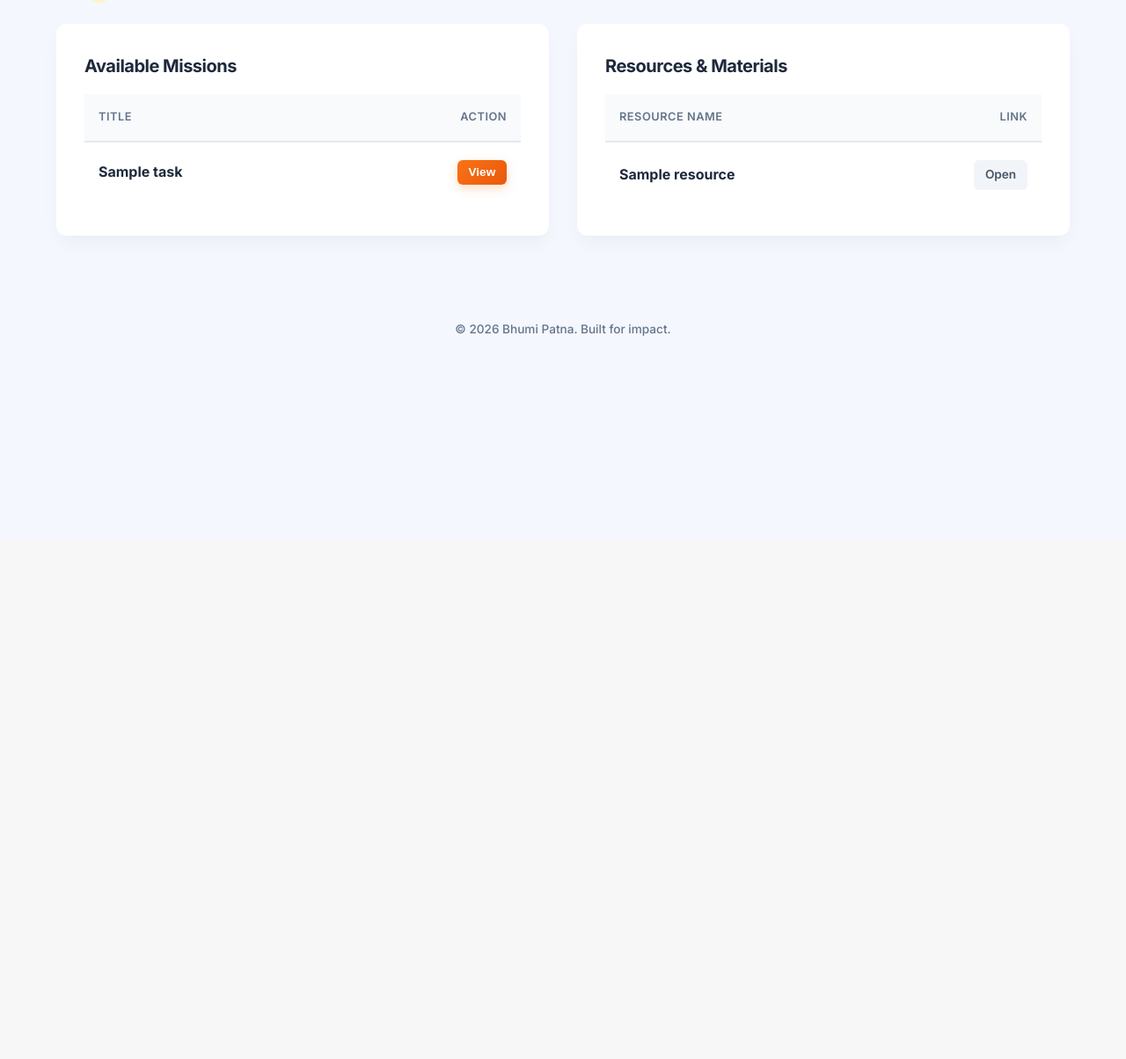
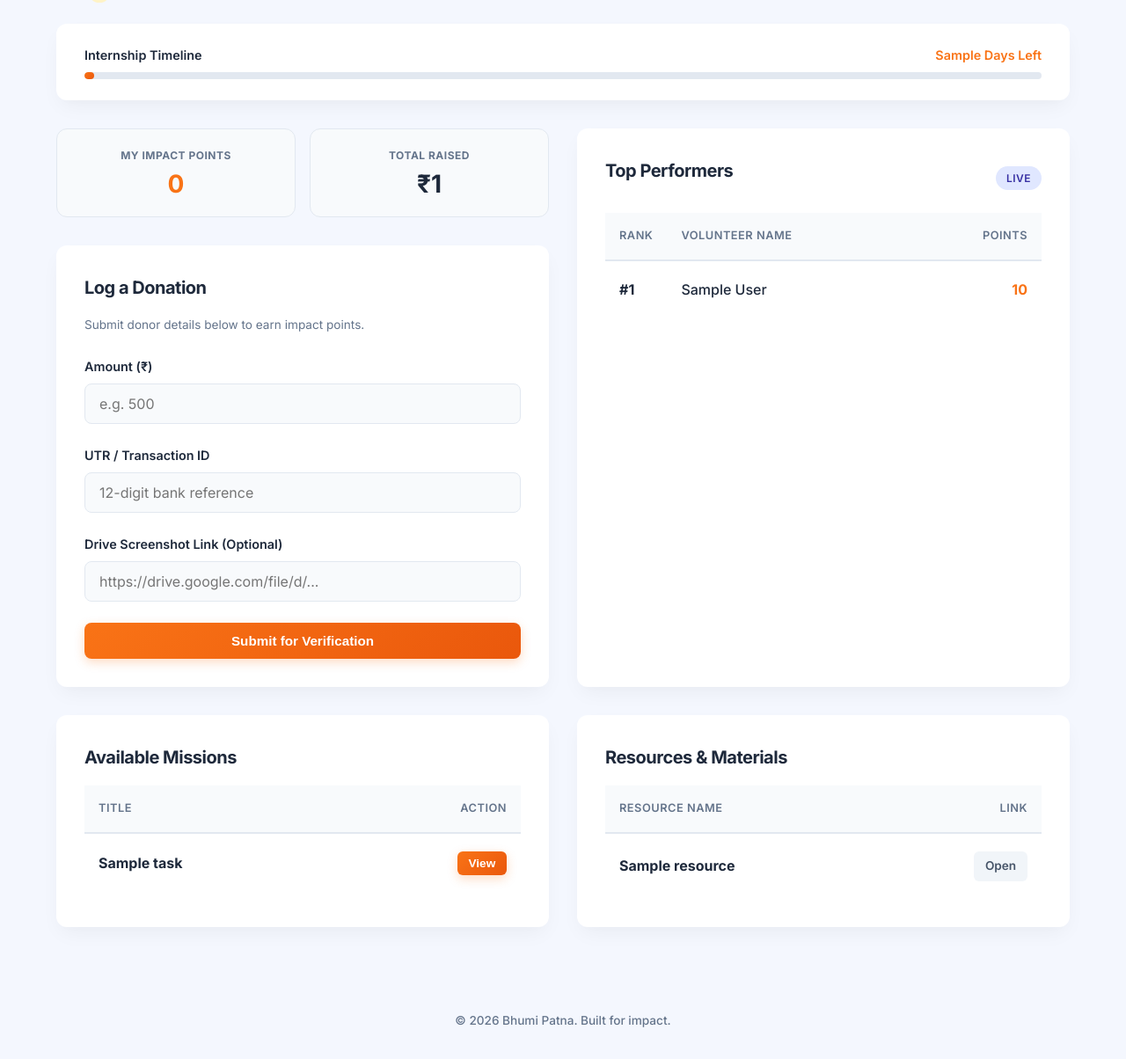
Before and after one commit to singhmaxank/bhumipatna, a Flask app: template templates/intern_dashboard.html in a window 1280 px wide. Shown: the part 187-1391 px from the top of the page at 88% size. Before the commit the page ends 569 px from the top, so only its background shows below. Run offline with Flask 3, Linux system fonts and the light colour scheme; the template is opened without the code that fills it: most values are stand-ins (such as "Sample title", 1, 10 or a date in 2020).

Commit message:
Version New 10.0

```diff
--- a/app.py
+++ b/app.py
@@ -1,4 +1,5 @@
 import os
+from datetime import datetime, date
 from flask import Flask, render_template, request, redirect, url_for, session, flash
 from supabase import create_client, Client
 from functools import wraps
@@ -43,7 +44,6 @@ def login():
         username = request.form.get('username')
         password = request.form.get('password')
 
-        # Authenticate using EXACT column names from your database
         response = supabase.table('users').select('*').eq('username', username).eq('password_hash', password).execute()
         users = response.data
 
@@ -78,9 +78,72 @@ def logout():
 @app.route('/dashboard')
 @login_required
 def intern_dashboard():
+    # 1. Get current user's data
+    user_response = supabase.table('users').select('*').eq('id', session['user_id']).execute()
+    user_data = user_response.data[0] if user_response.data else {}
+
+    # 2. Calculate Internship Progress (Time Left)
+    tenure_start = user_data.get('tenure_start')
+    tenure_end = user_data.get('tenure_end')
+    progress_percent = 0
+    days_left = 0
+
+    if tenure_start and tenure_end:
+        try:
+            start_date = datetime.strptime(tenure_start, '%Y-%m-%d').date()
+            end_date = datetime.strptime(tenure_end, '%Y-%m-%d').date()
+            today = date.today()
+
+            total_days = (end_date - start_date).days
+            if total_days > 0:
+                days_passed = (today - start_date).days
+                days_passed = max(0, min(days_passed, total_days))
+                progress_percent = int((days_passed / total_days) * 100)
+                days_left = total_days - days_passed
+        except Exception:
+            pass
+
+    # 3. Fetch Leaderboard (Top 5 non-admins)
+    all_users = supabase.table('users').select('full_name, points, role').execute().data
+    leaderboard = sorted([u for u in all_users if u.get('role') != 'admin'],
+                         key=lambda x: x.get('points', 0), reverse=True)[:5]
+
+    # 4. Fetch My Contributions (Donations)
+    my_donations = supabase.table('donations').select('*').eq('user_id', session['user_id']).execute().data
+    total_donated = sum(float(d.get('amount', 0)) for d in my_donations)
+
+    # 5. Fetch Tasks and Resources
     tasks_response = supabase.table('tasks').select('*').execute()
     resources_response = supabase.table('resources').select('*').execute()
-    return render_template('intern_dashboard.html', tasks=tasks_response.data, resources=resources_response.data)
+
+    return render_template('intern_dashboard.html',
+                           tasks=tasks_response.data,
+                           resources=resources_response.data,
+                           user_data=user_data,
+                           progress_percent=progress_percent,
+                           days_left=days_left,
+                           leaderboard=leaderboard,
+                           total_donated=total_donated)
+
+@app.route('/submit-donation', methods=['POST'])
+@login_required
+def submit_donation():
+    amount = request.form.get('amount')
+    utr = request.form.get('utr')
+    screenshot_url = request.form.get('screenshot_url')
+
+    try:
+        supabase.table('donations').insert({
+            'user_id': session['user_id'],
+            'amount': amount,
+            'utr': utr,
+            'screenshot_url': screenshot_url
+        }).execute()
+        flash("Donation logged successfully! It is pending admin verification.", "success")
+    except Exception as e:
+        flash(f"Error logging donation. Please try again.", "error")
+
+    return redirect(url_for('intern_dashboard'))
 
 # --- ADMIN DASHBOARD ---
 @app.route('/admin')
@@ -133,7 +196,6 @@ def edit_user(user_id):
                 'role': request.form.get('role')
             }
 
-            # Admin Password Reset Logic
             new_password = request.form.get('new_password')
             if new_password and new_password.strip() != "":
                 update_data['password_hash'] = new_password
@@ -155,24 +217,19 @@ def edit_user(user_id):
 @admin_required
 def delete_user(user_id):
     try:
-        # 1. Clear task completions (ignores if it fails due to schema mismatch)
         try:
             supabase.table('task_completions').delete().eq('user_id', user_id).execute()
         except Exception:
             pass
 
-        # 2. Clear donations (ignores if it fails due to schema mismatch)
         try:
             supabase.table('donations').delete().eq('user_id', user_id).execute()
         except Exception:
             pass
 
-        # 3. Now delete the actual user
         supabase.table('users').delete().eq('id', user_id).execute()
-
         flash("User deleted successfully!", "success")
     except Exception as e:
-        # This will now print the EXACT Postgres error right onto your screen
         flash(f"Database Blocked Deletion: {str(e)}", "error")
 
     return redirect(url_for('admin_dashboard'))
--- a/static/css/style.css
+++ b/static/css/style.css
@@ -33,7 +33,6 @@ body {
     padding: 2rem 1.5rem;
 }
 
-/* --- Header & Logo --- */
 header {
     background: var(--card-bg);
     box-shadow: var(--shadow-sm);
@@ -62,7 +61,6 @@ header {
 .brand-logo { height: 40px; width: auto; object-fit: contain; }
 .brand-title { font-size: 1.25rem; font-weight: 700; color: var(--text-main); letter-spacing: -0.5px; }
 
-/* --- Typography --- */
 h1, h2, h3 { font-weight: 700; margin-bottom: 1rem; color: var(--text-main); letter-spacing: -0.5px; }
 h2 { font-size: 1.75rem; }
 h3 { font-size: 1.25rem; }
@@ -70,11 +68,10 @@ h3 { font-size: 1.25rem; }
 a { color: var(--accent); text-decoration: none; transition: color 0.2s; }
 a:hover { color: var(--accent-hover); text-decoration: underline; }
 
-/* --- Forms & Buttons --- */
 .form-group { margin-bottom: 1.5rem; text-align: left; }
 .form-group label { display: block; margin-bottom: 0.5rem; font-weight: 600; font-size: 0.9rem; color: var(--text-main); }
 
-input[type="text"], input[type="password"], input[type="email"], select {
+input[type="text"], input[type="password"], input[type="email"], input[type="number"], input[type="url"], select {
     width: 100%;
     padding: 0.75rem 1rem;
     border: 1.5px solid var(--border-color);
@@ -117,26 +114,12 @@ input:focus, select:focus {
     text-decoration: none;
 }
 
-.btn-danger {
-    background: var(--danger);
-    box-shadow: 0 4px 12px rgba(239, 68, 68, 0.2);
-}
-
-.btn-danger:hover {
-    background: var(--danger-hover);
-    box-shadow: 0 6px 15px rgba(239, 68, 68, 0.3);
-}
-
-.btn-secondary {
-    background: #f1f5f9;
-    color: #475569;
-    box-shadow: none;
-}
+.btn-danger { background: var(--danger); box-shadow: 0 4px 12px rgba(239, 68, 68, 0.2); }
+.btn-danger:hover { background: var(--danger-hover); box-shadow: 0 6px 15px rgba(239, 68, 68, 0.3); }
+.btn-secondary { background: #f1f5f9; color: #475569; box-shadow: none; }
 .btn-secondary:hover { background: #e2e8f0; color: #1e293b; box-shadow: none; }
-
 .btn-small { padding: 0.4rem 0.8rem; font-size: 0.85rem; border-radius: 6px; }
 
-/* --- Modern Cards --- */
 .admin-section {
     background: var(--card-bg);
     border-radius: var(--radius);
@@ -150,7 +133,6 @@ input:focus, select:focus {
 .admin-section:hover { box-shadow: var(--shadow-hover); }
 .section-header { display: flex; justify-content: space-between; align-items: center; margin-bottom: 1.5rem; }
 
-/* --- Tables --- */
 .data-table { width: 100%; border-collapse: separate; border-spacing: 0; }
 .data-table th {
     padding: 1rem;
@@ -172,11 +154,9 @@ input:focus, select:focus {
 }
 .data-table tr:last-child td { border-bottom: none; }
 .data-table tr:hover td { background-color: #f8fafc; }
-
 .action-cell { display: flex; gap: 0.5rem; justify-content: flex-end; }
 .subtext { font-size: 0.85rem; color: var(--text-muted); font-weight: 400; margin-top: 4px; display: block; }
 
-/* --- Badges/Pills --- */
 .badge {
     background: #f1f5f9;
     color: #475569;
@@ -191,10 +171,8 @@ input:focus, select:focus {
 .badge-intern { background: #e0e7ff; color: #3730a3; }
 .badge-ambassador { background: #fef3c7; color: #92400e; }
 
-/* --- Layout Grids --- */
 .grid-2 { display: grid; grid-template-columns: 1fr 1fr; gap: 2rem; margin-bottom: 2rem; }
 
-/* --- Alerts --- */
 .alert {
     padding: 1rem 1.5rem;
     margin-bottom: 1.5rem;
@@ -213,3 +191,55 @@ footer { text-align: center; padding: 2rem 0; color: var(--text-muted); font-siz
     .grid-2 { grid-template-columns: 1fr; }
     .admin-section { padding: 1.5rem; }
 }
+
+/* --- Progress Bar --- */
+.progress-container {
+    display: flex;
+    justify-content: space-between;
+    margin-bottom: 0.5rem;
+    font-size: 0.9rem;
+    font-weight: 600;
+}
+.progress-bg {
+    background-color: var(--border-color);
+    border-radius: 20px;
+    height: 8px;
+    width: 100%;
+    overflow: hidden;
+}
+.progress-fill {
+    background: var(--accent-gradient);
+    height: 100%;
+    border-radius: 20px;
+    transition: width 1s ease-in-out;
+}
+
+/* --- Stat Boxes --- */
+.stat-box {
+    background: #f8fafc;
+    border: 1.5px solid var(--border-color);
+    border-radius: var(--radius);
+    padding: 1.25rem 1rem;
+    flex: 1;
+    text-align: center;
+    transition: transform 0.2s ease;
+}
+.stat-box:hover {
+    transform: translateY(-2px);
+    border-color: #cbd5e1;
+}
+.stat-label {
+    display: block;
+    font-size: 0.75rem;
+    color: var(--text-muted);
+    text-transform: uppercase;
+    letter-spacing: 0.5px;
+    font-weight: 700;
+    margin-bottom: 0.5rem;
+}
+.stat-value {
+    font-size: 1.75rem;
+    font-weight: 800;
+    color: var(--text-main);
+    line-height: 1;
+}
--- a/templates/admin_dashboard.html
+++ b/templates/admin_dashboard.html
@@ -9,7 +9,6 @@
     <a href="/admin/users/add" class="btn">+ Add User</a>
 </div>
 
-<!-- Admin Management -->
 <section class="admin-section">
     <div class="section-header" style="margin-bottom: 0.5rem;">
         <h3>System Administrators</h3>
@@ -36,7 +35,6 @@
     </table>
 </section>
 
-<!-- Interns & Ambassadors Grid -->
 <div class="grid-2">
     <section class="admin-section" style="margin-bottom: 0;">
         <h3>Interns</h3>
@@ -79,7 +77,6 @@
     </section>
 </div>
 
-<!-- Leaderboard -->
 <section class="admin-section">
     <h3>Volunteer Leaderboard</h3>
     <table class="data-table">
--- a/templates/edit_user.html
+++ b/templates/edit_user.html
@@ -29,7 +29,6 @@
             </select>
         </div>
 
-        <!-- Admin Password Reset Section -->
         <div class="form-group" style="margin-top: 2rem; padding-top: 1.5rem; border-top: 1px solid var(--border-color);">
             <label for="new_password" style="color: var(--accent);">Reset User Password</label>
             <p style="font-size: 0.85rem; color: var(--text-muted); margin-bottom: 0.75rem;">Leave this blank if you do not want to change their current password.</p>
--- a/templates/intern_dashboard.html
+++ b/templates/intern_dashboard.html
@@ -10,8 +10,77 @@
     </div>
 </div>
 
+<section class="admin-section" style="padding: 1.5rem 2rem;">
+    <div class="progress-container">
+        <span>Internship Timeline</span>
+        <span style="color: var(--accent);">{{ days_left }} Days Left</span>
+    </div>
+    <div class="progress-bg">
+        <div class="progress-fill" style="width: {{ progress_percent }}%;"></div>
+    </div>
+</section>
+
 <div class="grid-2">
-    <!-- Active Missions -->
+    <div style="display: flex; flex-direction: column; gap: 2rem;">
+
+        <div style="display: flex; gap: 1rem;">
+            <div class="stat-box">
+                <span class="stat-label">My Impact Points</span>
+                <span class="stat-value" style="color: var(--accent);">{{ user_data.points | default('0') }}</span>
+            </div>
+            <div class="stat-box">
+                <span class="stat-label">Total Raised</span>
+                <span class="stat-value">₹{{ total_donated }}</span>
+            </div>
+        </div>
+
+        <section class="admin-section" style="margin-bottom: 0;">
+            <h3>Log a Donation</h3>
+            <p style="font-size: 0.85rem; color: var(--text-muted); margin-bottom: 1.5rem;">Submit donor details below to earn impact points.</p>
+
+            <form action="/submit-donation" method="POST">
+                <div class="form-group">
+                    <label>Amount (₹)</label>
+                    <input type="number" name="amount" placeholder="e.g. 500" required>
+                </div>
+                <div class="form-group">
+                    <label>UTR / Transaction ID</label>
+                    <input type="text" name="utr" placeholder="12-digit bank reference" required>
+                </div>
+                <div class="form-group">
+                    <label>Drive Screenshot Link (Optional)</label>
+                    <input type="url" name="screenshot_url" placeholder="https://drive.google.com/file/d/...">
+                </div>
+                <button type="submit" class="btn" style="width: 100%;">Submit for Verification</button>
+            </form>
+        </section>
+    </div>
+
+    <section class="admin-section" style="margin-bottom: 0;">
+        <div style="display: flex; justify-content: space-between; align-items: center; margin-bottom: 1rem;">
+            <h3>Top Performers</h3>
+            <span class="badge badge-intern">Live</span>
+        </div>
+        <table class="data-table">
+            <tr>
+                <th style="width: 60px;">Rank</th>
+                <th>Volunteer Name</th>
+                <th style="text-align: right;">Points</th>
+            </tr>
+            {% for leader in leaderboard %}
+            <tr>
+                <td><strong>#{{ loop.index }}</strong></td>
+                <td>{{ leader.full_name }}</td>
+                <td style="text-align: right; color: var(--accent); font-weight: 700;">{{ leader.points | default('0') }}</td>
+            </tr>
+            {% else %}
+            <tr><td colspan="3" style="text-align: center; color: var(--text-muted);">No data available yet.</td></tr>
+            {% endfor %}
+        </table>
+    </section>
+</div>
+
+<div class="grid-2">
     <section class="admin-section" style="margin-bottom: 0;">
         <h3>Available Missions</h3>
         <table class="data-table">
@@ -25,12 +94,11 @@
                 <td style="text-align: right;"><button class="btn btn-small">View</button></td>
             </tr>
             {% else %}
-            <tr><td colspan="2" style="text-align: center; color: var(--text-muted);">No missions available.</td></tr>
+            <tr><td colspan="2" style="text-align: center; color: var(--text-muted);">No missions active right now.</td></tr>
             {% endfor %}
         </table>
     </section>
 
-    <!-- Resources -->
     <section class="admin-section" style="margin-bottom: 0;">
         <h3>Resources & Materials</h3>
         <table class="data-table">
```
